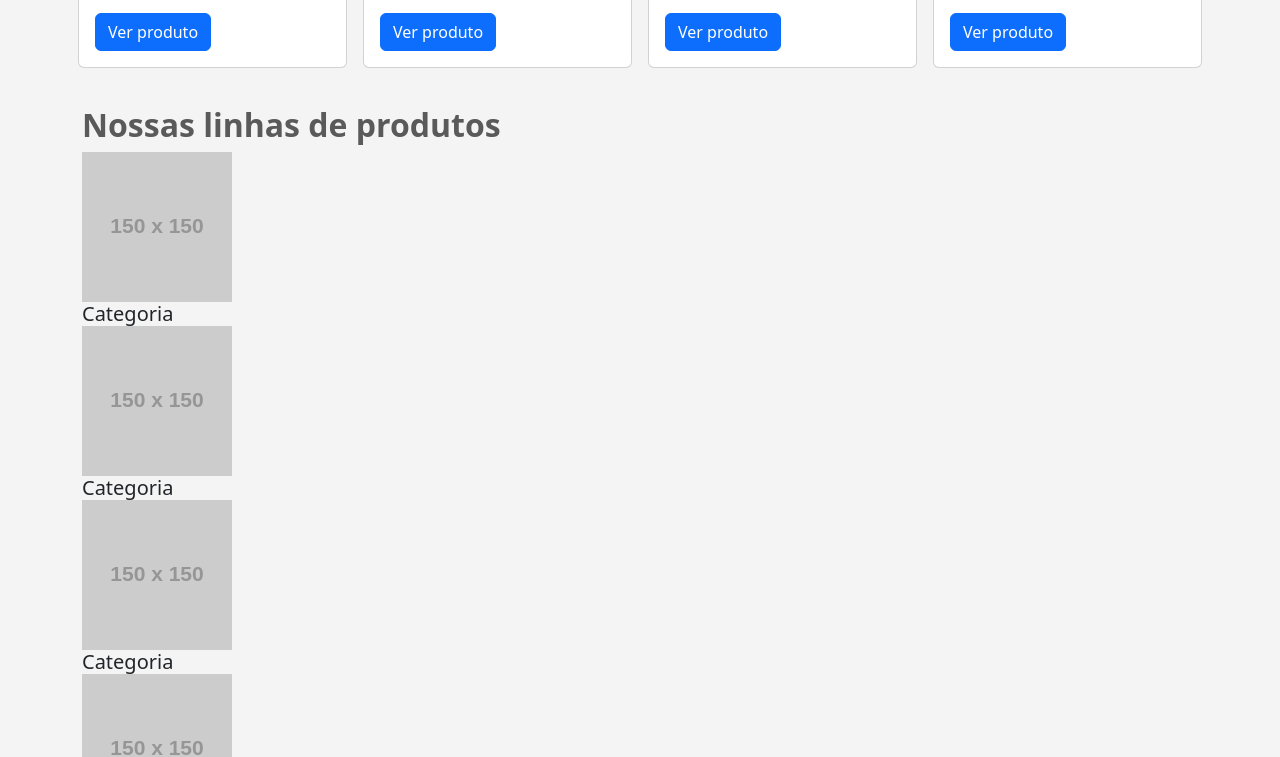
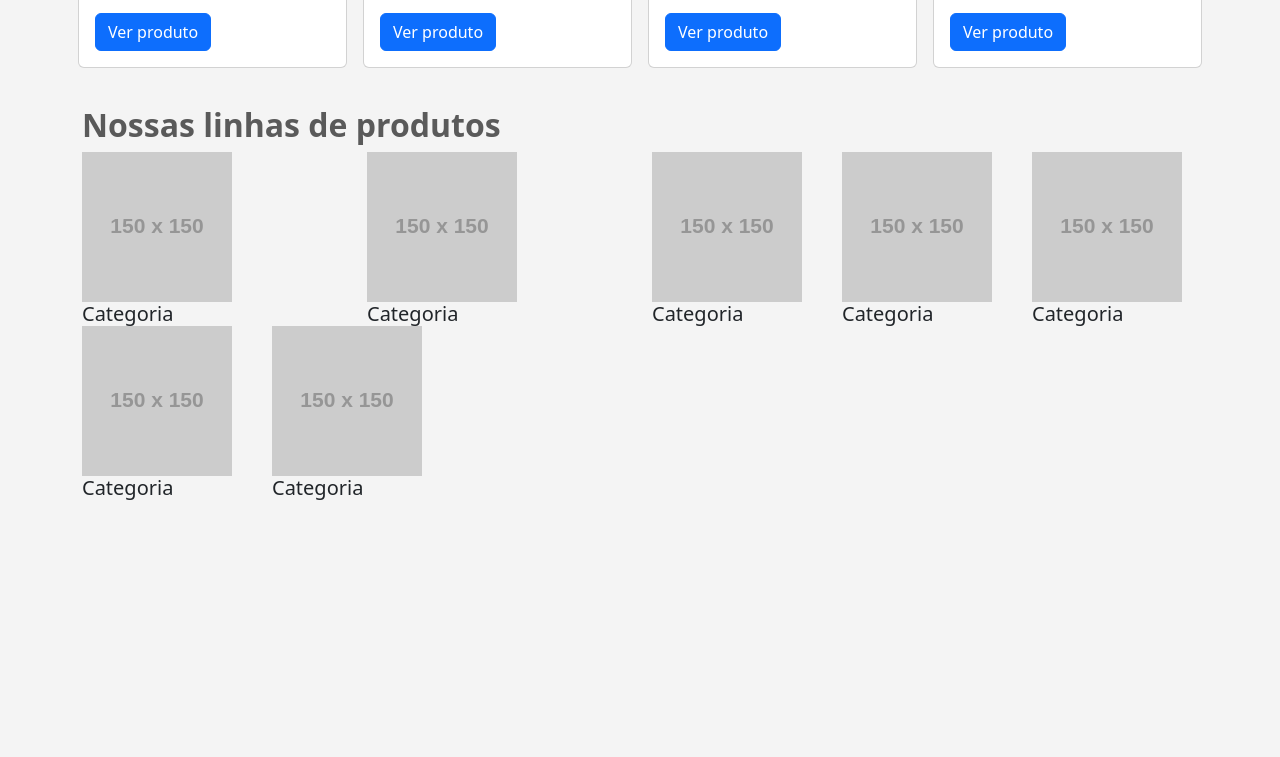
Before and after one commit to ReiSalan94/peraphone-alfa2a24, a plain HTML site: page index.html in a window 1280 px wide. Shown: the part 970-1727 px from the top of the page. After the commit the page ends 1471 px from the top, so only its background shows below. Drawn offline with nearby package versions, Linux system fonts and the light colour scheme; placeholder pictures from the web are drawn by us.

Commit message:
Add files via upload

```diff
--- a/index.html
+++ b/index.html
@@ -132,15 +132,16 @@
 
 
 
-    <div class="row">
+
+      <div class="categorias row">
+
       <h2>Nossas linhas de produtos</h2>
-      <div class="categorias">
-        <div class="col-md-6">
+        <div class=" col-md-3">
           <img src="https://placehold.co/150x150" alt="" srcset="">
           <h5 class="card-title">Categoria</h5>
         </div>
 
-        <div class="col-md-6">
+        <div class=" col-md-3">
           <img src="https://placehold.co/150x150" alt="" srcset="">
           <h5 class="card-title">Categoria</h5>
         </div>
```
